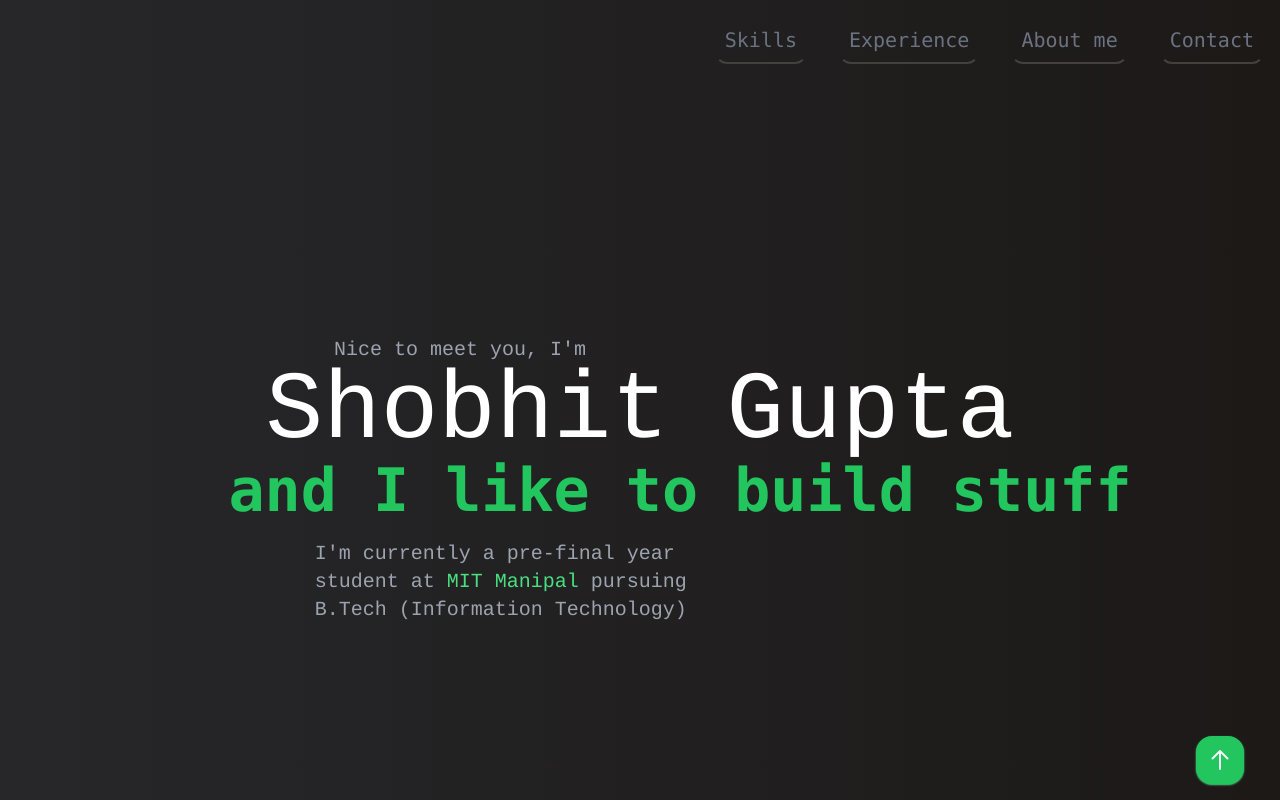
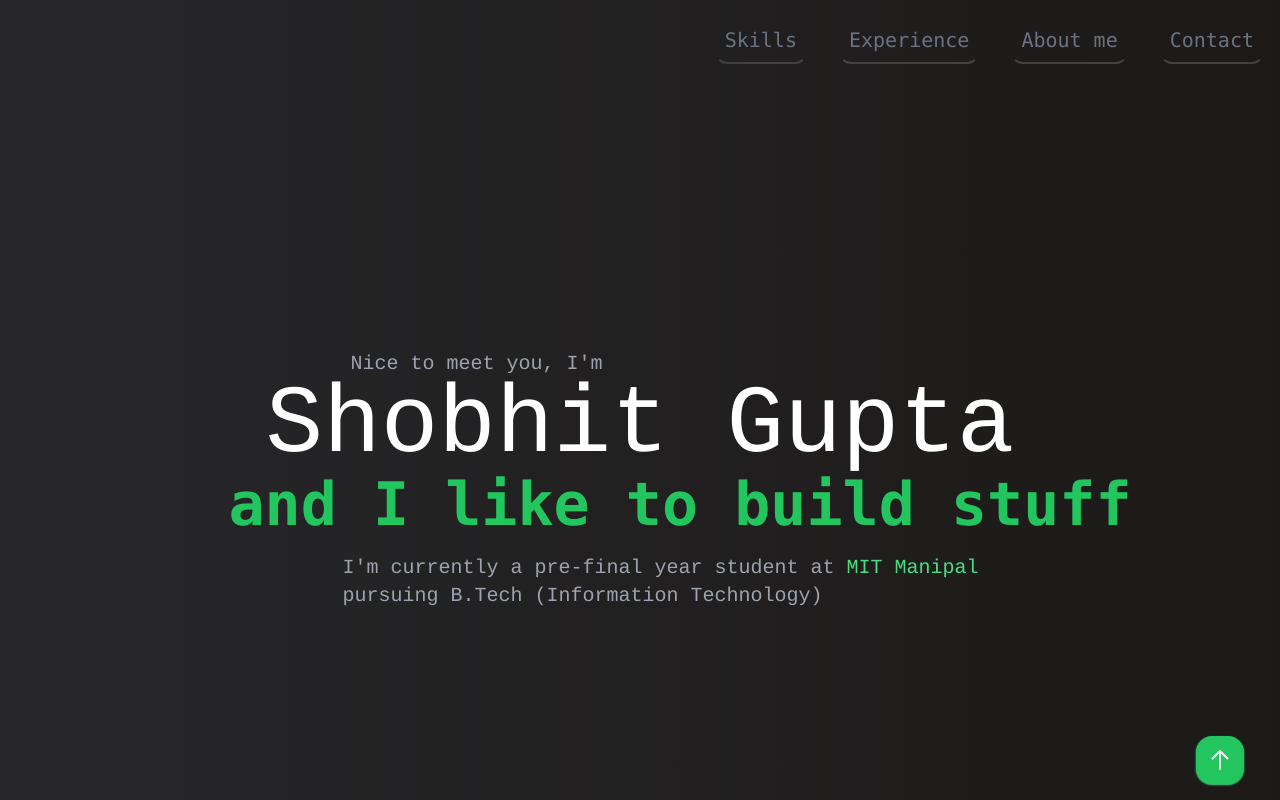
Before and after one commit to shobhitgupta2/Personal-Portfolio, a React (Vite) app: page / in a window 1280 px wide. Built offline with nearby package versions, Linux system fonts and the light colour scheme.

Commit message:
new intro layout for smaller screens

```diff
--- a/src/components/Intro.tsx
+++ b/src/components/Intro.tsx
@@ -1,16 +1,16 @@
 const Intro = () => {
   return (
     <div className="flex flex-col justify-center items-center p-6 w-full min-h-screen text-white">
-      <p className="text-xl text-gray-400 ml-1 w-1/2 self-center font-[Courier]">
+      <p className="lg:text-xl text-sm text-gray-400 xl:ml-40 lg:w-3/5 xl:text-left w-full text-center font-[Courier]">
         Nice to meet you, I'm
       </p>
-      <h1 className="text-8xl select-none w-fit text-center font-[courier] ">
+      <h1 className="xl:text-8xl md:text-6xl text-4xl select-none lg:w-4/5 w-full text-center font-[courier] ">
         Shobhit Gupta
       </h1>
-      <h1 className="text-6xl font-semibold select-none w-fit text-center text-green-500 font-mono ml-20 mb-5">
+      <h1 className="xl:text-6xl md:text-4xl text-2xl font-semibold select-none w-full text-center text-green-500 font-mono xl:pl-20 mb-5">
         and I like to build stuff
       </h1>
-      <p className="text-xl text-gray-400 mr-60 w-1/3 self-center font-[Courier]">
+      <p className="lg:text-xl text-sm text-gray-400 xl:ml-36 lg:ml-20 lg:w-3/5 md:w-2/5 w-3/5 self-center lg:text-left text-center font-[Courier]">
         I'm currently a pre-final year student at
         <span className="text-green-400"> MIT Manipal </span>
         pursuing B.Tech (Information Technology)
```
